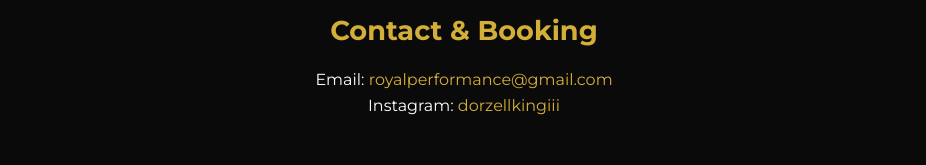
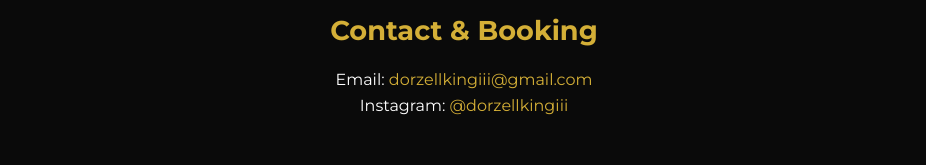
Before and after one commit to Dorzell/Royal-Performace-, a plain HTML site: page index.html in a window 1280 px wide. Shown: the part 734-899 px from the top of the page, without its empty margins (176-1102 px from the left). Drawn offline with Linux system fonts and the light colour scheme.

Commit message:
Royal Performance Official

```diff
--- a/index.html
+++ b/index.html
@@ -139,8 +139,8 @@
 
   <section id="contact">
     <h3>Contact & Booking</h3>
-    <p>Email: <a href="mailto:dorzellkingiii@gmail.com">royalperformance@gmail.com</a></p>
-    <p>Instagram: <a href="https://instagram.com/dorzellkingiii" target="_blank">dorzellkingiii</a></p>
+    <p>Email: <a href="mailto:dorzellkingiii@gmail.com">dorzellkingiii@gmail.com</a></p>
+    <p>Instagram: <a href="https://instagram.com/dorzellkingiii" target="_blank">@dorzellkingiii</a></p>
   </section>
 
   <footer>
```
